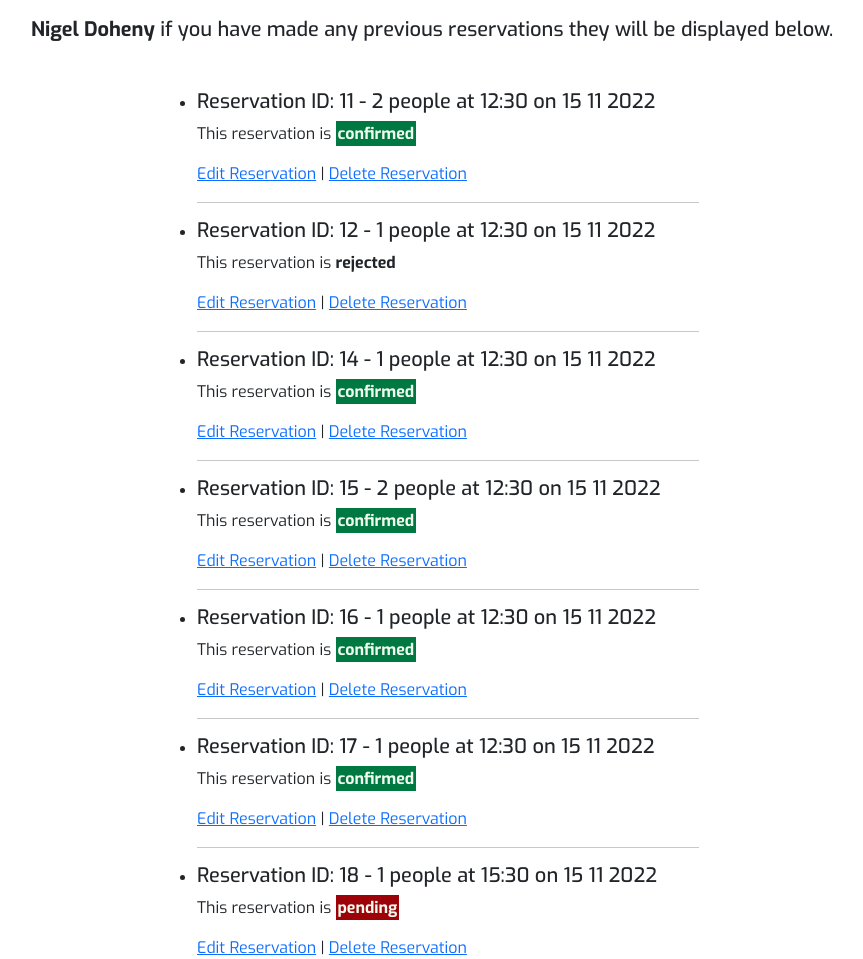
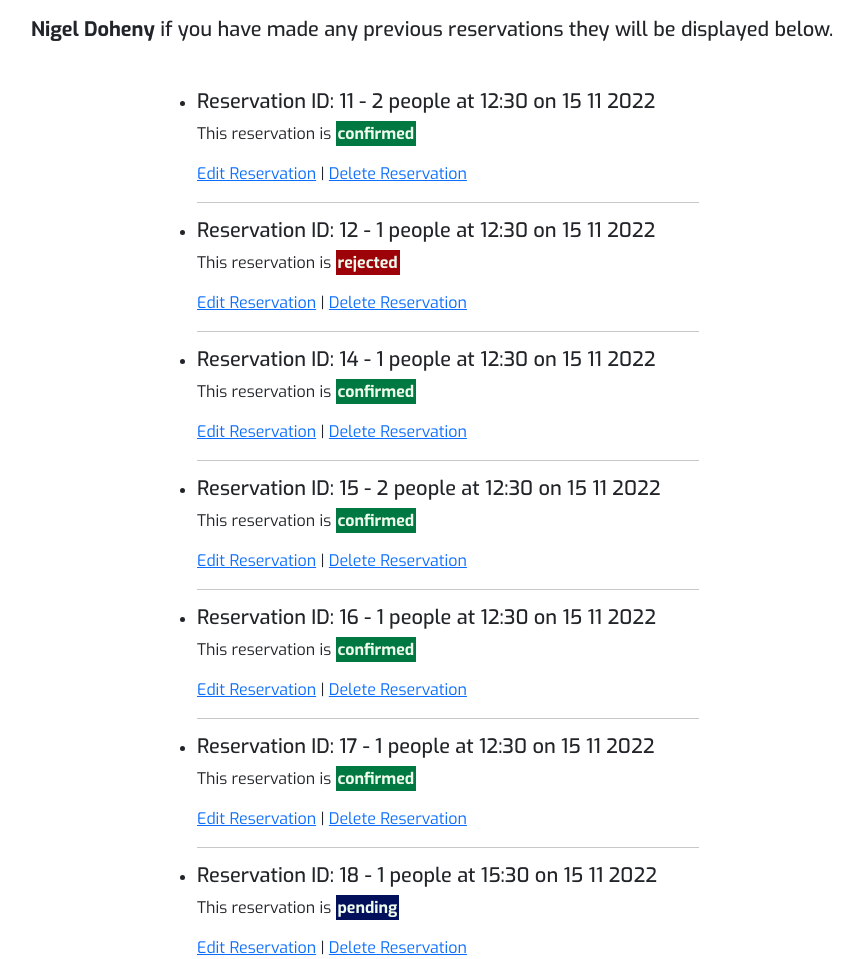
Before and after one commit to ExcellentWish/portfolio-project-4, a Django app: page /reservations/manage_reservations in a window 1280 px wide. Shown: the part 389-1348 px from the top of the page, without its empty margins (208-1071 px from the left). Run offline with Django 3.2, Linux system fonts and the light colour scheme; a user stored in the database is signed in; data comes from the database, SQL or seed files in the repository; both versions use the stored data as it was after the commit; some libraries are stand-ins or nearby versions.

Commit message:
Add rejected color for manage reservations and add images full-booking and ManageReservations

```diff
--- a/static/css/style.css
+++ b/static/css/style.css
@@ -121,6 +121,12 @@ textarea#id_message.textarea {
 }
 
 .pending {
+  background-color: #02105c;
+  color: #Effbed;
+  padding: 2px;
+}
+
+.rejected{
   background-color: #9D0208;
   color: #Effbed;
   padding: 2px;
```
Also changed, not shown: assets/images/Full-Booking.PNG (added), assets/images/MangeReservations.PNG (added), db.sqlite3.
